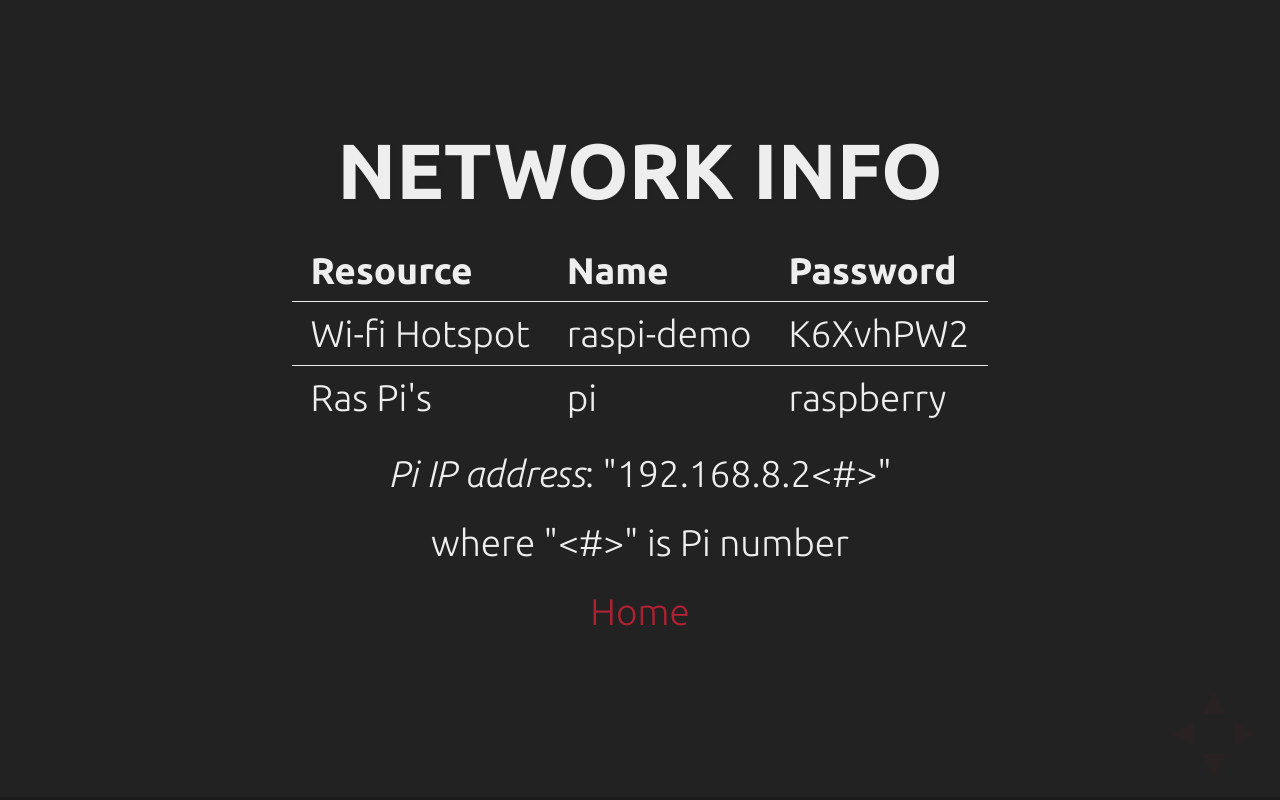
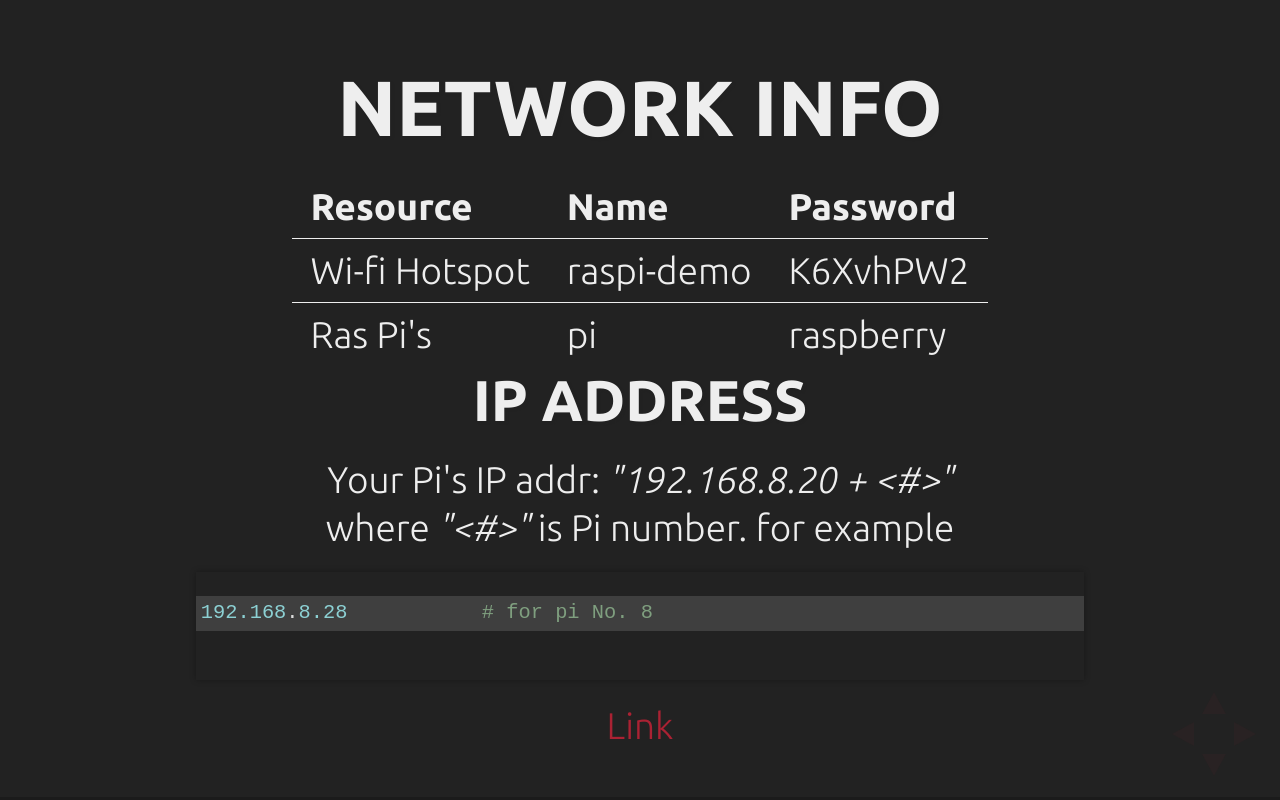
Before and after one commit to dpcrook/rpi-hw-js-demo, a website: page network.html in a window 1280 px wide. Drawn offline with Linux system fonts and the light colour scheme.

Commit message:
network information

```diff
--- a/network.html
+++ b/network.html
@@ -64,9 +64,17 @@
 						</tr>
 					</tbody>
 				</table>
-				<p><i>Pi IP address</i>: "192.168.8.2<#>"</p>
-				<p>where "<#>" is Pi number</p>
-				<a href="https://github.com/dpcrook/rpi-hw-js-demo">Home</a>
+				<h3>IP Address</h3>
+				<p>Your Pi's IP addr: <i>"192.168.8.20 + <#>"</i>
+						<br />
+				where <i>"<#>"</i> is Pi number. for example
+				</p>
+				<pre>
+					<code class="language-bash" data-trim contenteditable>
+						192.168.8.28           # for pi No. 8
+					</code>
+				</pre>
+				<a href="https://github.com/dpcrook/rpi-hw-js-demo">Link</a>
 			</section>
 
 			<!-- Example of nested vertical slides -->
```
